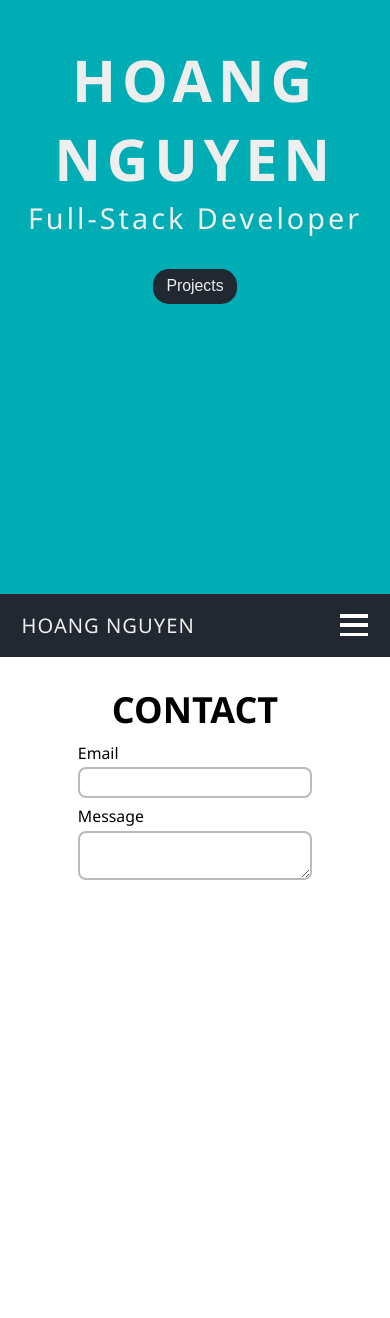
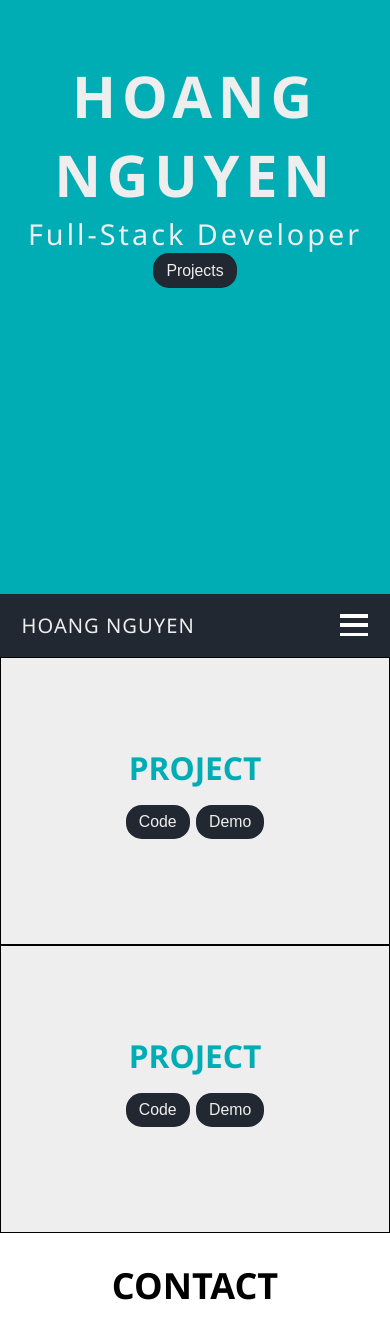
Before and after one commit to HoangNguyen-CA-old/portfolio, a React (Create React App) app: page / in a window 390 px wide. Shown: the part 250-1568 px from the top of the page. Before the commit the page ends 1166 px from the top, so only its background shows below. Built offline with nearby package versions, Linux system fonts and the light colour scheme.

Commit message:
added responsive projects section with dummy projects

```diff
--- /dev/null
+++ b/src/components/Project/Project.js
@@ -0,0 +1,46 @@
+import React from 'react';
+import styled from 'styled-components';
+
+import Button from '../../components/UI/Button/Button';
+
+const Container = styled.div`
+  display: flex;
+  flex-direction: column;
+  padding: 1em;
+
+  justify-content: center;
+  align-items: center;
+
+  border: 1px solid black;
+  width: 100%;
+  height: 20em;
+
+  @media ${({ theme }) => theme.breakpoints.tablet} {
+    width: 50%;
+  }
+`;
+
+const StyledButton = styled(Button)`
+  margin: 1em 0.2em;
+`;
+const ButtonContainer = styled.div``;
+
+const Header = styled.h3`
+  font-size: 2.2rem;
+  text-transform: uppercase;
+  color: ${({ theme }) => theme.colors.primary};
+`;
+
+const Project = () => {
+  return (
+    <Container>
+      <Header>Project</Header>
+      <ButtonContainer>
+        <StyledButton>Code</StyledButton>
+        <StyledButton>Demo</StyledButton>
+      </ButtonContainer>
+    </Container>
+  );
+};
+
+export default Project;
--- a/src/components/UI/Button/Button.js
+++ b/src/components/UI/Button/Button.js
@@ -11,8 +11,6 @@ const Button = styled.button`
   color: ${({ theme }) => theme.colors.light};
   padding: 0.4em 0.7em;
   border-radius: 1em;
-
-  margin-top: 2em;
 `;
 
 export default Button;
--- a/src/containers/Projects/Projects.js
+++ b/src/containers/Projects/Projects.js
@@ -1,14 +1,24 @@
 import React, { Component } from 'react';
 import styled from 'styled-components';
 
+import Project from '../../components/Project/Project';
+
 const Container = styled.div`
+  display: flex;
+  flex-wrap: wrap;
+
   width: 100%;
   background-color: ${({ theme }) => theme.colors.light};
 `;
 
 export class Projects extends Component {
   render() {
-    return <Container></Container>;
+    return (
+      <Container>
+        <Project></Project>
+        <Project></Project>
+      </Container>
+    );
   }
 }
 
```
